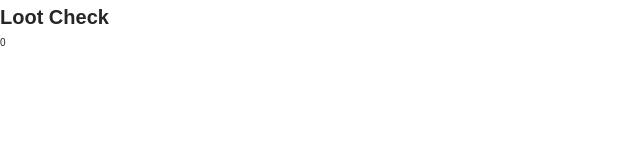
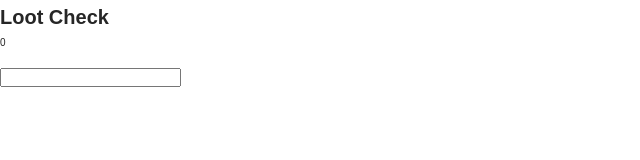
Before and after one commit to sean0923/jest-enzyme-tdd-david-katz, a React app in the folder LootCheck/: page / in a window 1280 px wide. Shown: the top 160 px of the page, without its empty margins (0-640 px from the left). Built offline with nearby package versions, Linux system fonts and the light colour scheme.

Commit message:
Check Input exsits

```diff
--- a/LootCheck/src/js/components/Wallet.js
+++ b/LootCheck/src/js/components/Wallet.js
@@ -1,12 +1,28 @@
 import React, { Component } from 'react';
 import { connect } from 'react-redux';
+import styled from 'styled-components';
 import * as Styled from './Wallet.styles';
 
+export const Input = styled.input`
+  &:focus {
+    outline: none;
+  }
+`;
+
 export class Wallet extends Component {
+  constructor(props) {
+    super(props);
+    this.state = {
+      userInput: '',
+    };
+  }
+
   render() {
     return (
       <div>
         <div className="wallet">{this.props.balance}</div>
+        <br />
+        <Input value={this.state.userInput} onChange={e => this.setState({ userInput: e.target.value })} />
       </div>
     );
   }
```
Also changed, not shown: 1 other file (tests, documents, lock files or other folders).
